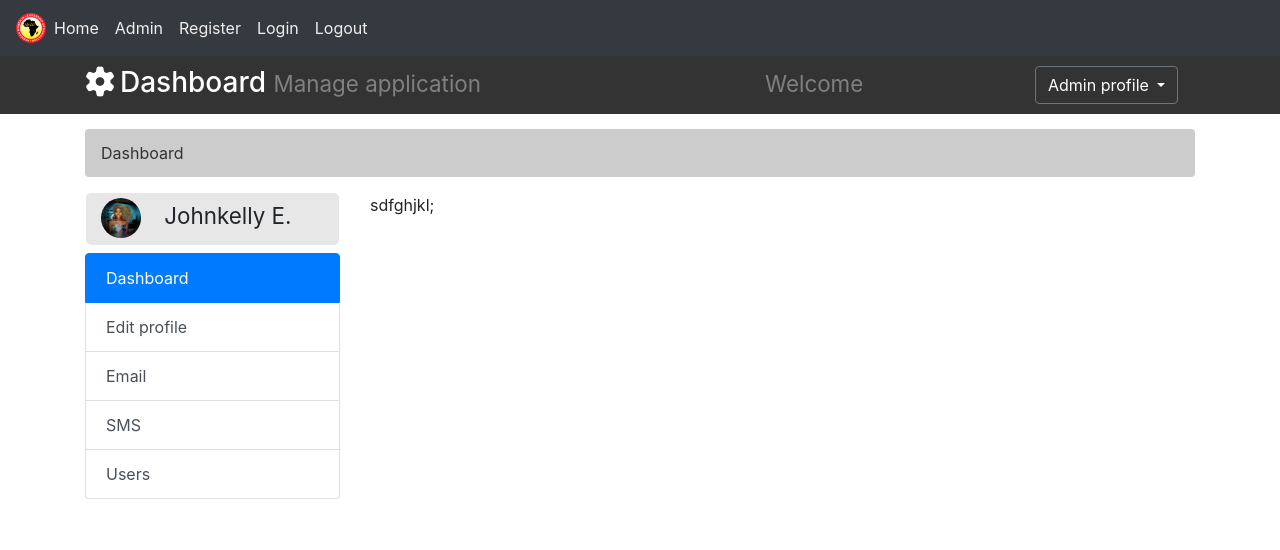
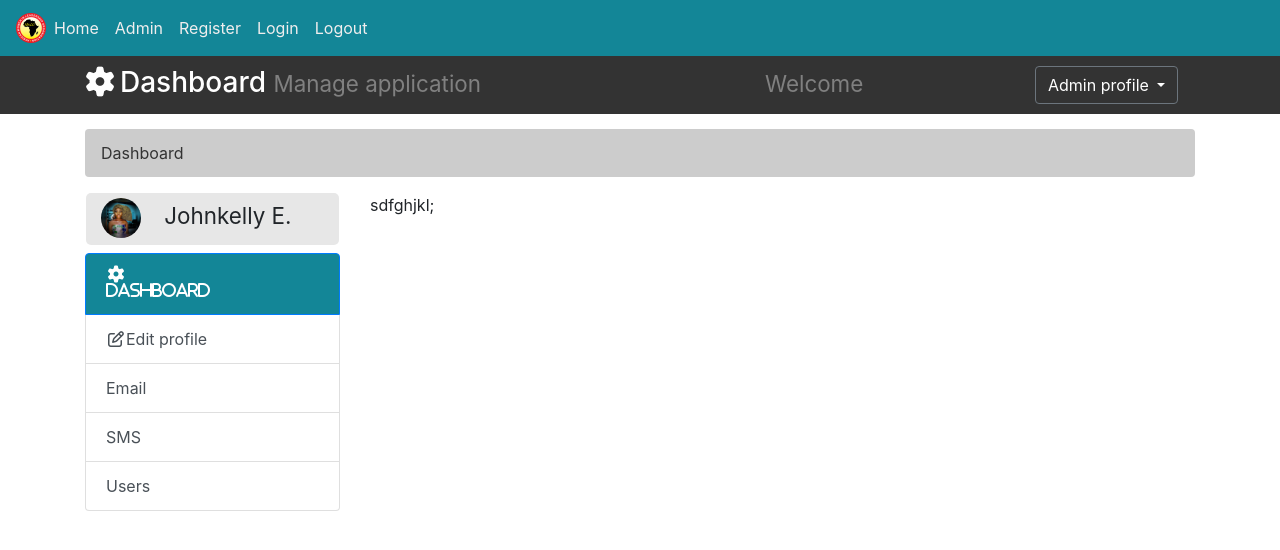
Before and after one commit to johnkellyebhohon/comms-portal, a plain HTML site: page admin.html in a window 1280 px wide. Drawn offline with nearby package versions, Linux system fonts and the light colour scheme.

Commit message:
change navbar color

```diff
--- a/admin.html
+++ b/admin.html
@@ -20,13 +20,14 @@
         <meta name="viewport" content="width=device-width, initial-scale=1.0" />
         <link rel="stylesheet" href="./fontawesome-free-5.13.0-web/css/all.css" />
         <link rel="stylesheet" href="./css/main.css">
-        <link rel="stylesheet" href="./fontawesome-free-5.13.0-web/css/all.css">
+        <!-- <link rel="stylesheet" href="./fontawesome-free-5.13.0-web/css/all.css"> -->
+        <link rel="stylesheet" href="https://stackpath.bootstrapcdn.com/font-awesome/4.7.0/css/font-awesome.min.css">
         <title>AWLO COMMS PORTAL</title>
     </head>
 
     <body>
 
-        <nav class="navbar navbar-expand-lg bg-dark">
+        <nav class="navbar navbar-expand-lg" id="bgthingsNav">
             <a href=""><img src="./images/awloimg.png" width="30" height="30" alt="company logo"
                     class="rounded mx-auto d-block"></a>
             <button class="navbar-toggler" type="button" data-toggle="collapse" data-target="#navbarNav"
@@ -102,11 +103,12 @@
                                 <h3><small>Johnkelly E.</small></h3>
                             </div>
                         </div>
-                        <div class="list-group">
-                            <a href="#" class="list-group-item list-group-item-action active">
-                                Dashboard
+                        <div class="list-group" id="mainColorhead">
+                            <a href="#" class="list-group-item list-group-item-action active colorAm">
+                                <span class="fas fa-cog" style="color:white"> Dashboard
                             </a>
-                            <a href="#" class="list-group-item list-group-item-action">Edit profile</a>
+                            <a href="#" class="list-group-item list-group-item-action"><i
+                                    class="far fa-edit"></i></span>Edit profile</a>
                             <a href="#" class="list-group-item list-group-item-action">Email</a>
                             <a href="#" class="list-group-item list-group-item-action">SMS</a>
                             <a href="#" class="list-group-item list-group-item-action">Users</a>
--- a/css/main.css
+++ b/css/main.css
@@ -74,3 +74,8 @@
 .imgPhoto img {
     border-radius: 50px;
 }
+
+#mainColorhead .colorAm,
+#bgthingsNav {
+    background-color: rgb(19, 134, 151);
+}
```
